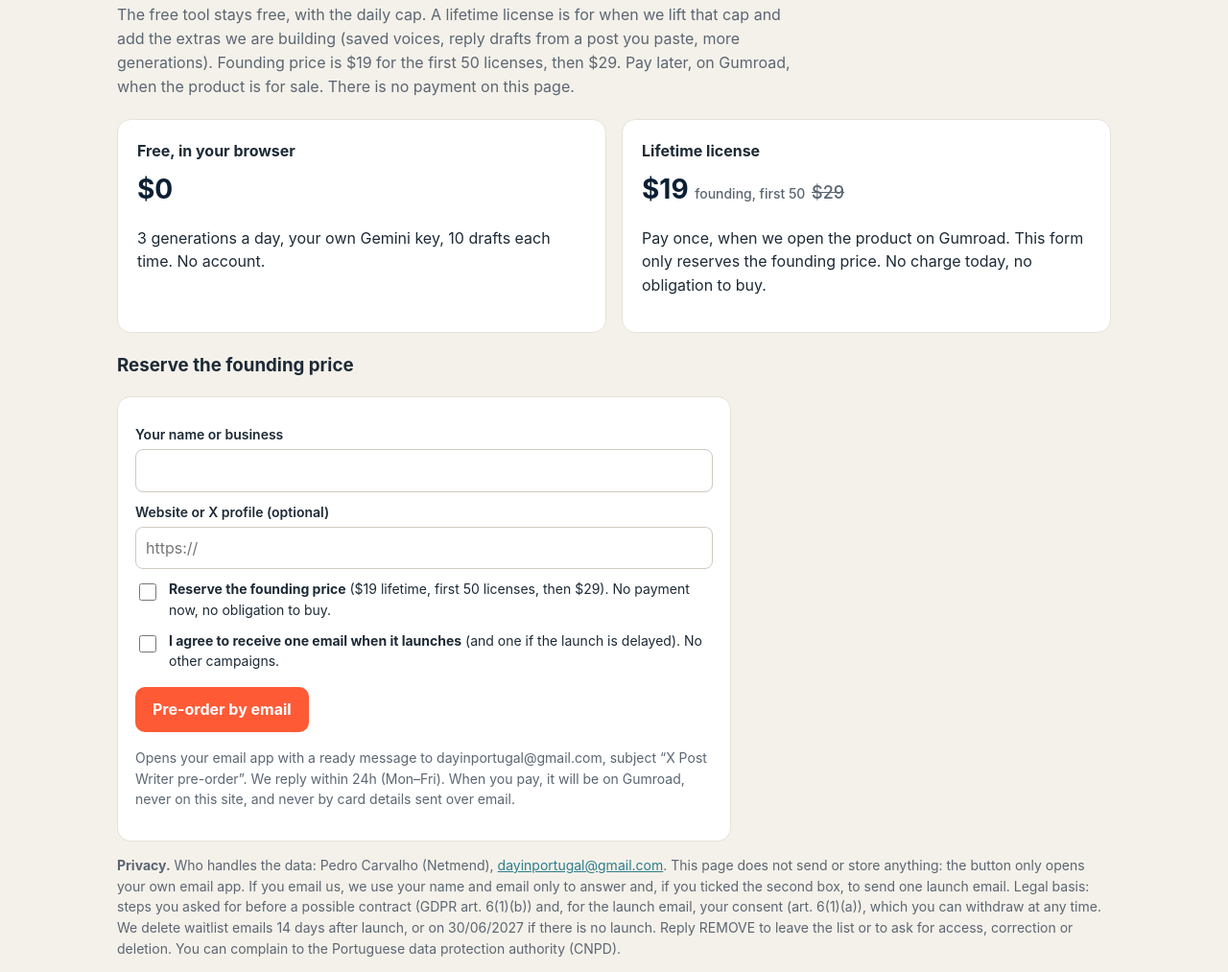
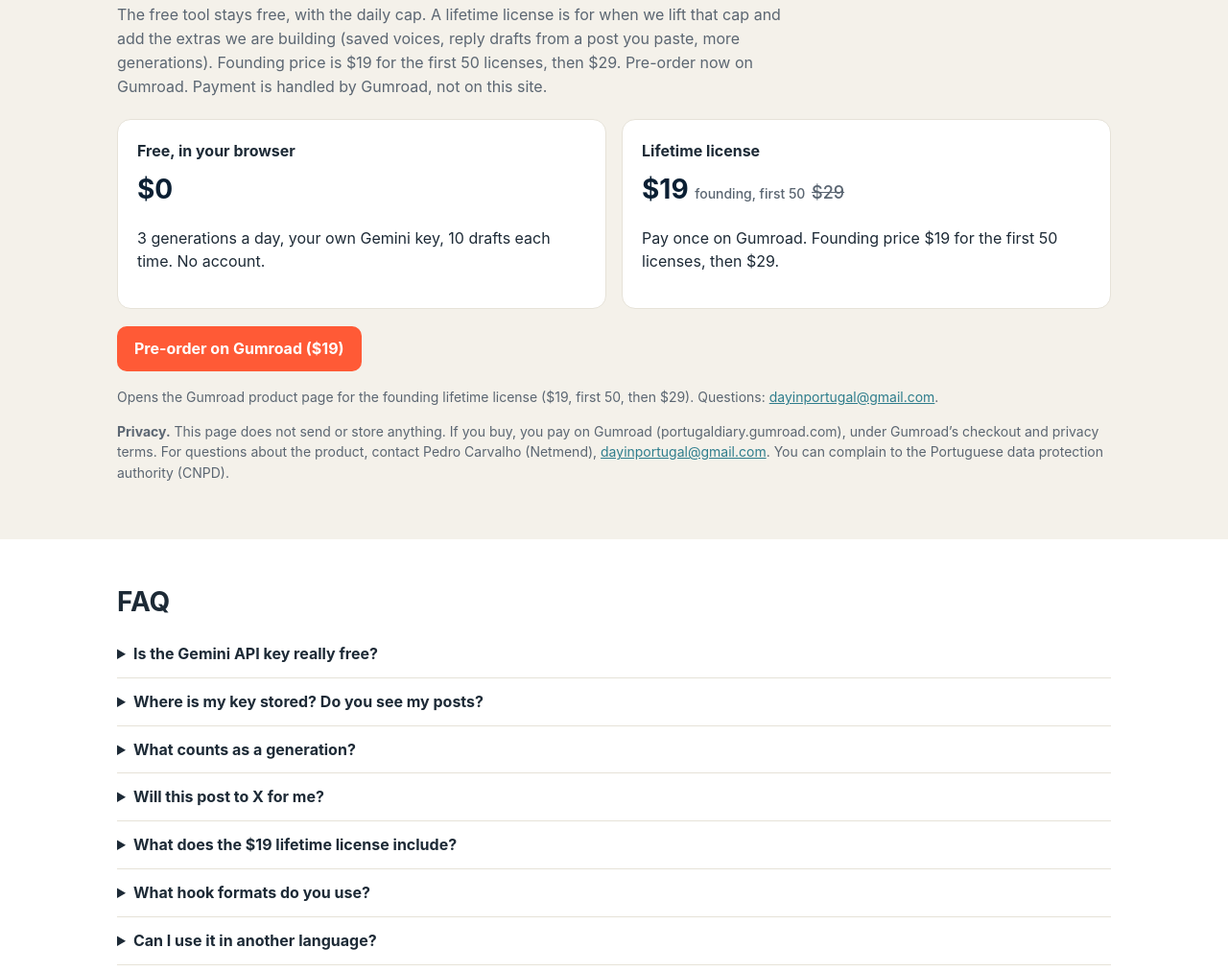
Before and after one commit to dayinportugal-coder/netmend, a plain HTML site: page x-post-writer/index.html in a window 1280 px wide. Shown: the part 3067-4080 px from the top of the page at 96% size. Drawn offline with Linux system fonts and the light colour scheme.

Commit message:
Point the X Post Writer pre-order to the live Gumroad product (#6)
The founding lifetime license is on sale at portugaldiary.gumroad.com/l/leutz ($19, first 50, then $29). Replace the mailto waitlist form with a button to that URL, drop the consent box that only served the email CTA, and keep the existing price heading.

```diff
--- a/x-post-writer/index.html
+++ b/x-post-writer/index.html
@@ -105,21 +105,14 @@ Same bag, same weight, roasted the week it ships. The only news here is that the
 
 <section class="alt" id="license"><div class="wrap">
 <h2>Lifetime license $19 (founding price, first 50) – then $29</h2>
-<p class="lead">The free tool stays free, with the daily cap. A lifetime license is for when we lift that cap and add the extras we are building (saved voices, reply drafts from a post you paste, more generations). Founding price is $19 for the first 50 licenses, then $29. Pay later, on Gumroad, when the product is for sale. There is no payment on this page.</p>
+<p class="lead">The free tool stays free, with the daily cap. A lifetime license is for when we lift that cap and add the extras we are building (saved voices, reply drafts from a post you paste, more generations). Founding price is $19 for the first 50 licenses, then $29. Pre-order now on Gumroad. Payment is handled by Gumroad, not on this site.</p>
 <div class="grid">
 <div class="card"><b>Free, in your browser</b><div class="price">$0</div><p>3 generations a day, your own Gemini key, 10 drafts each time. No account.</p></div>
-<div class="card"><b>Lifetime license</b><div class="price">$19 <small>founding, first 50</small> <s>$29</s></div><p>Pay once, when we open the product on Gumroad. This form only reserves the founding price. No charge today, no obligation to buy.</p></div>
+<div class="card"><b>Lifetime license</b><div class="price">$19 <small>founding, first 50</small> <s>$29</s></div><p>Pay once on Gumroad. Founding price $19 for the first 50 licenses, then $29.</p></div>
 </div>
-<h3>Reserve the founding price</h3>
-<form class="waitlist" data-product="X Post Writer lifetime license" data-price="$19 founding (first 50, then $29)" data-subject="X Post Writer pre-order">
-<label for="wl-name">Your name or business</label><input id="wl-name" name="name" type="text" required autocomplete="organization">
-<label for="wl-site">Website or X profile (optional)</label><input id="wl-site" name="site" type="url" placeholder="https://">
-<div class="check"><input id="wl-res" name="reserve" type="checkbox" value="yes" required><label for="wl-res"><b>Reserve the founding price</b> ($19 lifetime, first 50 licenses, then $29). No payment now, no obligation to buy.</label></div>
-<div class="check"><input id="wl-news" name="news" type="checkbox" value="yes"><label for="wl-news"><b>I agree to receive one email when it launches</b> (and one if the launch is delayed). No other campaigns.</label></div>
-<p><button class="btn" type="submit">Pre-order by email</button></p>
-<p class="note">Opens your email app with a ready message to dayinportugal@gmail.com, subject “X Post Writer pre-order”. We reply within 24h (Mon–Fri). When you pay, it will be on Gumroad, never on this site, and never by card details sent over email.</p>
-</form>
-<p class="note"><b>Privacy.</b> Who handles the data: Pedro Carvalho (Netmend), <a href="mailto:dayinportugal@gmail.com">dayinportugal@gmail.com</a>. This page does not send or store anything: the button only opens your own email app. If you email us, we use your name and email only to answer and, if you ticked the second box, to send one launch email. Legal basis: steps you asked for before a possible contract (GDPR art. 6(1)(b)) and, for the launch email, your consent (art. 6(1)(a)), which you can withdraw at any time. We delete waitlist emails 14 days after launch, or on 30/06/2027 if there is no launch. Reply REMOVE to leave the list or to ask for access, correction or deletion. You can complain to the Portuguese data protection authority (CNPD).</p>
+<p style="margin-top:18px"><a class="btn" href="https://portugaldiary.gumroad.com/l/leutz" target="_blank" rel="noopener noreferrer">Pre-order on Gumroad ($19)</a></p>
+<p class="note">Opens the Gumroad product page for the founding lifetime license ($19, first 50, then $29). Questions: <a href="mailto:dayinportugal@gmail.com">dayinportugal@gmail.com</a>.</p>
+<p class="note"><b>Privacy.</b> This page does not send or store anything. If you buy, you pay on Gumroad (portugaldiary.gumroad.com), under Gumroad’s checkout and privacy terms. For questions about the product, contact Pedro Carvalho (Netmend), <a href="mailto:dayinportugal@gmail.com">dayinportugal@gmail.com</a>. You can complain to the Portuguese data protection authority (CNPD).</p>
 </div></section>
 
 <section id="faq"><div class="wrap"><h2>FAQ</h2>
@@ -127,7 +120,7 @@ Same bag, same weight, roasted the week it ships. The only news here is that the
 <details><summary>Where is my key stored? Do you see my posts?</summary><p>The key is saved in localStorage in your browser. Your posts and your idea are sent only to Google’s Gemini API, from your browser, with that key. Netmend does not receive the key, the posts, or the drafts. There is no Netmend server for this tool. On a shared computer, use Remove key when you finish.</p></details>
 <details><summary>What counts as a generation?</summary><p>One click of “Generate 10 drafts”. The free version allows 3 of those per day in this browser. The count is kept in localStorage, so it is per browser, not per person. Clearing the site’s data resets it, which we do not try to stop, but the fair use is 3 a day.</p></details>
 <details><summary>Will this post to X for me?</summary><p>No. It writes drafts. You copy the ones you are happy with and post them yourself.</p></details>
-<details><summary>What does the $19 lifetime license include?</summary><p>It is a founding price for the first 50 licenses, then the price is $29, paid once on Gumroad when we open the product. The plan is to lift the daily cap and add extras such as saved voices and reply drafts. The free 3-a-day tool remains. This form only reserves the price. Nothing is billed today.</p></details>
+<details><summary>What does the $19 lifetime license include?</summary><p>It is a founding price for the first 50 licenses, then the price is $29, paid once on Gumroad. The plan is to lift the daily cap and add extras such as saved voices and reply drafts. The free 3-a-day tool remains. You can pre-order now at <a href="https://portugaldiary.gumroad.com/l/leutz" target="_blank" rel="noopener noreferrer">portugaldiary.gumroad.com/l/leutz</a>.</p></details>
 <details><summary>What hook formats do you use?</summary><p>Structures we already work with when writing for X: a question plus a numbered list of concrete points, a hook that starts with a real fact or number, numbered lessons from work you actually did, an “anatomy of” list, a short opinion with a twist, and a very short first line that does most of the work. The model is told not to invent figures or testimonials.</p></details>
 <details><summary>Can I use it in another language?</summary><p>This version of the tool is in English and asks the model for English drafts. If you need another language, email us; it is not in the free tool yet.</p></details>
 </div></section>
@@ -147,6 +140,5 @@ Same bag, same weight, roasted the week it ships. The only news here is that the
 
 <section><div class="wrap"><h2>More free tools</h2><div class="toolsnav"><a href="../statement-to-csv/">Bank statement → CSV</a><a href="../wall-of-love/">Testimonial wall</a><a href="../pin-maker/">Pinterest pin maker</a><a href="../excel-functions/">Excel functions in 6 languages</a><a href="../">All Netmend services</a></div></div></section>
 <footer><div class="wrap">© 2026 Netmend · run by Pedro Carvalho · EU-based · No cookies, no trackers, no sign-up. This tool runs in your browser. Your Gemini key, if you save one, stays on your device.</div></footer>
-<script src="../assets/waitlist.js"></script>
 <script src="app.js"></script>
 </body></html>
```
Also changed, not shown: index.html (+1 -1 lines).
